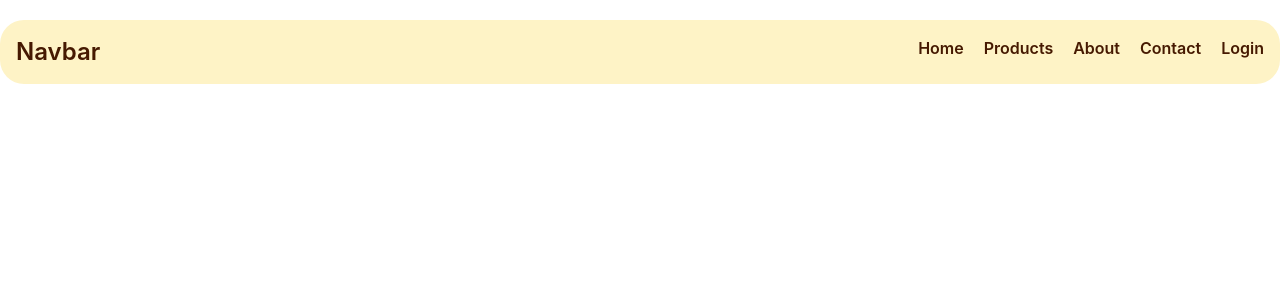
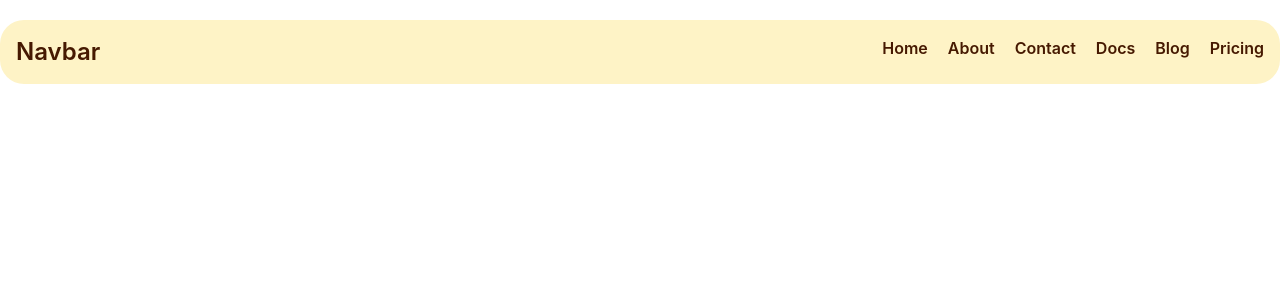
Before and after one commit to youssefAshraf21/root, a React (Vite) app in the folder framework_react/week1/: page / in a window 1280 px wide. Shown: the top 300 px of the page. Built offline with nearby package versions, Linux system fonts and the light colour scheme.

Commit message:
refactor(Navbar): enhance menu items with hover effects and additional links

```diff
--- a/framework_react/week1/src/components/Navbar/Navbar.jsx
+++ b/framework_react/week1/src/components/Navbar/Navbar.jsx
@@ -9,11 +9,12 @@ export default function Navbar() {
                 </div>
                 <div>
                     <ul className="flex gap-5">
-                        <li className="font-semibold text-amber-950">Home</li>
-                        <li className="font-semibold text-amber-950">Products</li>
-                        <li className="font-semibold text-amber-950">About</li>
-                        <li className="font-semibold text-amber-950">Contact</li>
-                        <li className="font-semibold text-amber-950">Login</li>
+                        <li className="font-semibold text-amber-950 hover:text-amber-600 transform duration-300 cursor-pointer">Home</li>
+                        <li className="font-semibold text-amber-950 hover:text-amber-600 transform duration-300 cursor-pointer">About</li>
+                        <li className="font-semibold text-amber-950 hover:text-amber-600 transform duration-300 cursor-pointer">Contact</li>
+                        <li className="font-semibold text-amber-950 hover:text-amber-600 transform duration-300 cursor-pointer">Docs</li>
+                        <li className="font-semibold text-amber-950 hover:text-amber-600 transform duration-300 cursor-pointer">Blog</li>
+                        <li className="font-semibold text-amber-950 hover:text-amber-600 transform duration-300 cursor-pointer">Pricing</li>
                     </ul>
                 </div>
             </div>
```
